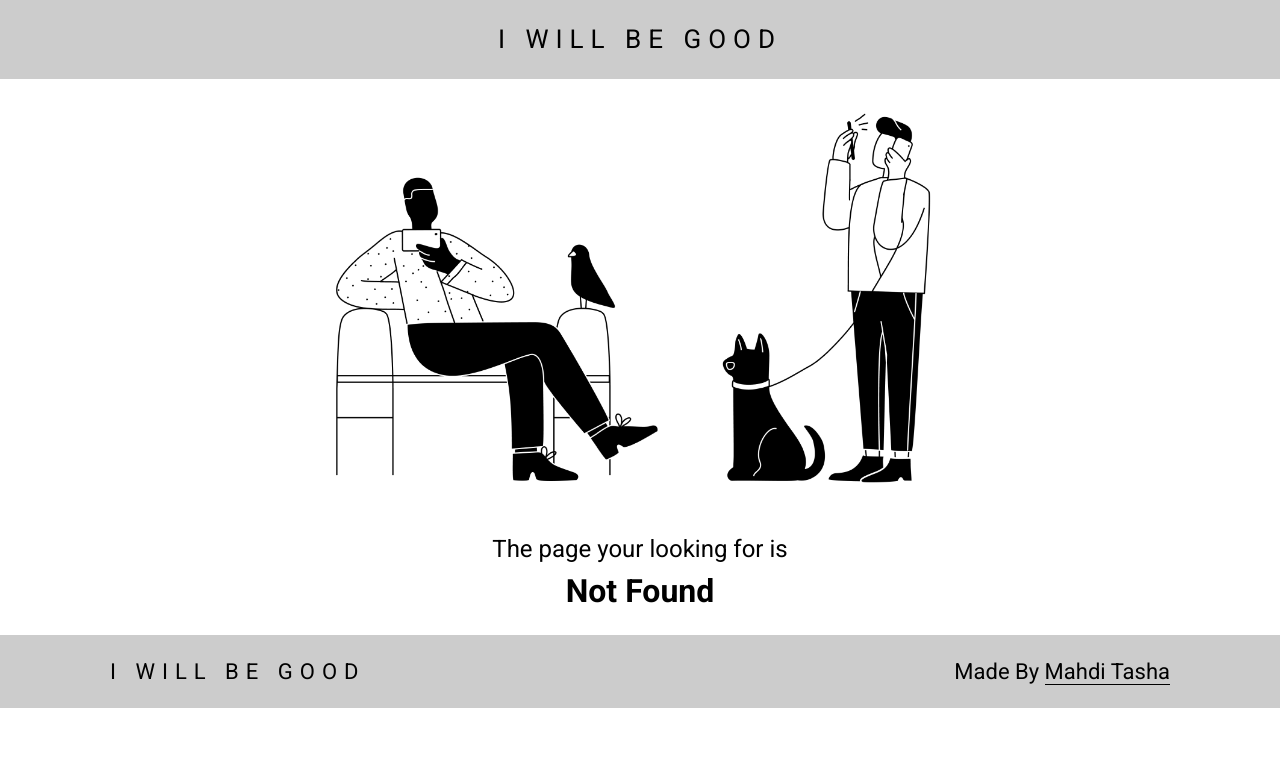
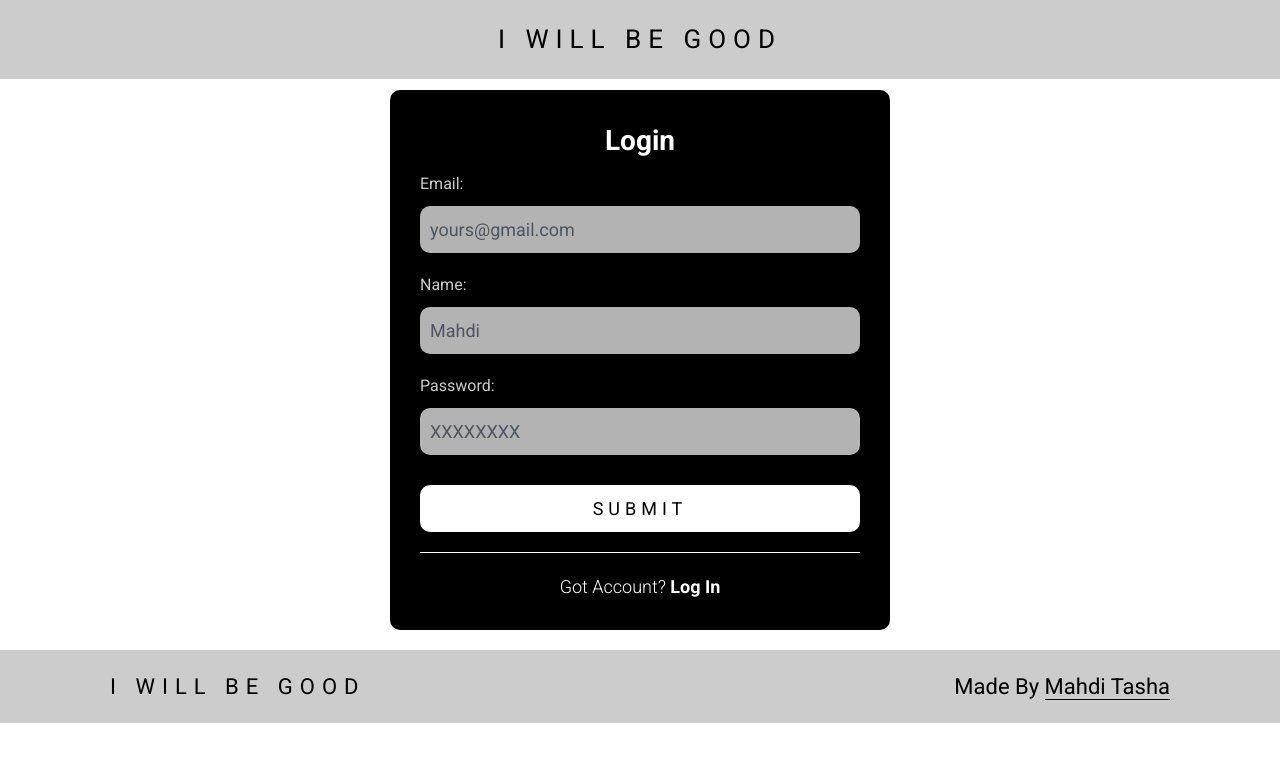
Before and after one commit to MohamadMahdi-Tasha/i-will-be-good-web, a Next.js app: page /signup in a window 1280 px wide. Before the commit this address had no page. Shown: the top 762 px of the page. Built offline with nearby package versions, Linux system fonts and the light colour scheme.

Commit message:
added signup page

```diff
--- /dev/null
+++ b/app/signup/page.tsx
@@ -0,0 +1,40 @@
+// Codes By Mahdi Tasha
+// Importing Part
+import {ReactNode} from 'react';
+import Link from "next/link";
+import HolderComponent from "@/chunk/holderComponent";
+
+// Creating And Exporting SignUp Page As Default
+export default function SignupPage():ReactNode {
+    // Returning JSX
+    return (
+        <HolderComponent>
+            <section>
+                <main>
+                    <form className={'mx-auto max-w-[500px] lg:p-[30px] p-[10px] rounded-[10px] bg-black'} action="#">
+                        <div>
+                            <h1 className={'text-[28px] mb-[10px] truncate text-center font-bold text-white'}>Login</h1>
+                            <div className={'mb-[20px]'}>
+                                <label className={'label mb-[10px]'} htmlFor="email-input">Email:</label>
+                                <input required placeholder={'yours@gmail.com'} className={'input'} type="email" id={'email-input'} name={'email-input'} />
+                            </div>
+                            <div className={'mb-[20px]'}>
+                                <label className={'label mb-[10px]'} htmlFor="name-input">Name:</label>
+                                <input required placeholder={'Mahdi'} className={'input'} type="text" id={'name-input'} name={'name-input'} />
+                            </div>
+                            <div className={'mb-[30px]'}>
+                                <label className={'label mb-[10px]'} htmlFor="email-input">Password:</label>
+                                <input required placeholder={'XXXXXXXX'} min={8} max={12} className={'input'} type="password" id={'email-input'} name={'email-input'} />
+                            </div>
+                            <button className={'submit-btn'}>Submit</button>
+                        </div>
+                        <hr className={'my-[20px] border-white'}/>
+                        <div>
+                            <Link className={'text-center text-white truncate block text-[18px] font-light'} href={'/login'}>Got Account? <span className={'font-bold'}>Log In</span></Link>
+                        </div>
+                    </form>
+                </main>
+            </section>
+        </HolderComponent>
+    );
+}
```
